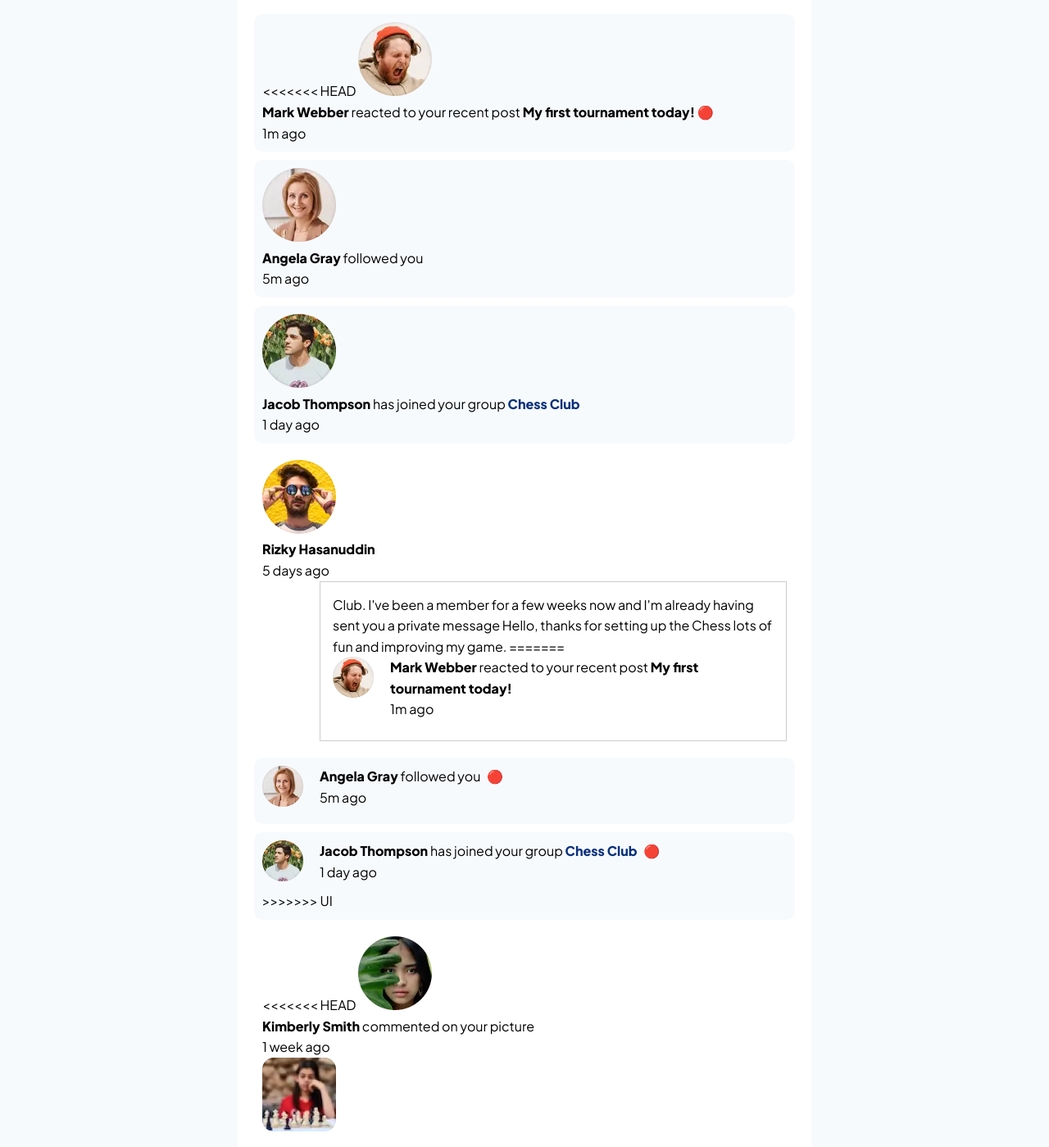
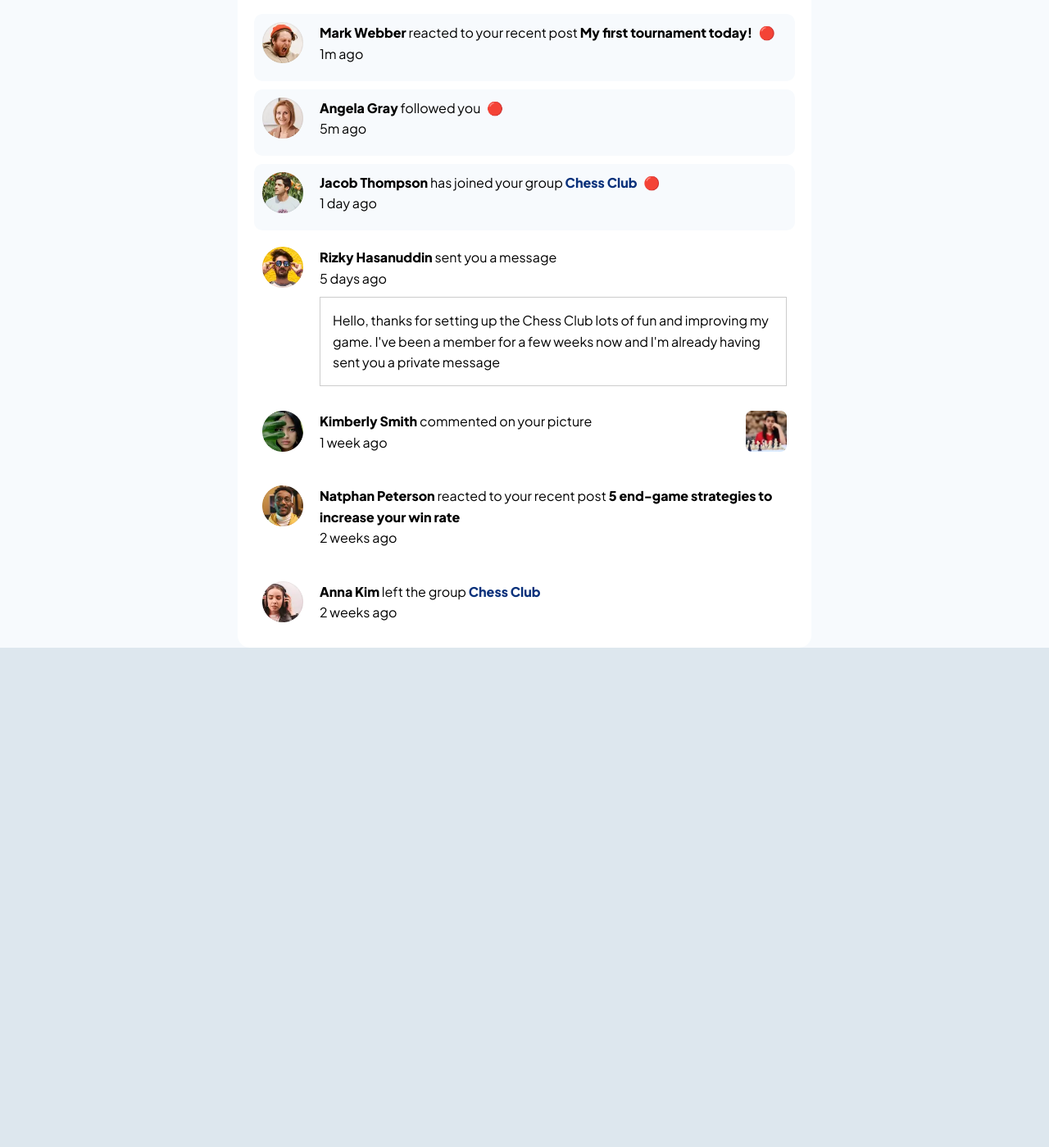
Before and after one commit to mohamedyasser27/notifications-page-main, a plain HTML site: page index.html in a window 1280 px wide. Shown: the part 61-1460 px from the top of the page at 82% size. After the commit the page ends 851 px from the top, so only its background shows below. Drawn offline with Linux system fonts and the light colour scheme.

Commit message:
fix html merge error

```diff
--- a/index.html
+++ b/index.html
@@ -27,60 +27,6 @@
         </header>
 
         <article class="notification unread">
-<<<<<<< HEAD
-          <img
-            src="./assets/images/avatar-mark-webber.webp"
-            alt="avatar"
-            class="avaterImg"
-          />
-          <p class="notificationContent">
-            <span class="userName">Mark Webber </span> reacted to your recent
-            post
-            <span class="ownPostName">My first tournament today!</span>
-            <span class="dot">&#128308;</span>
-          </p>
-          <p class="De liveredAtTime">1m ago</p>
-        </article>
-        <article class="notification unread">
-          <img
-            src="./assets/images/avatar-angela-gray.webp"
-            alt="avatar"
-            class="avaterImg"
-          />
-          <p class="notificationContent">
-            <span class="userName">Angela Gray</span> followed you
-          </p>
-          <p class="DeliveredAtTime">5m ago</p>
-        </article>
-
-        <article class="notification unread">
-          <img
-            src="./assets/images/avatar-jacob-thompson.webp"
-            alt="avatar"
-            class="avaterImg"
-          />
-          <p class="notificationContent">
-            <span class="userName">Jacob Thompson</span> has joined your group
-            <span class="groupName">Chess Club</span>
-          </p>
-          <p class="DeliveredAtTime">1 day ago</p>
-        </article>
-
-        <article class="notification">
-          <img
-            src="./assets/images/avatar-rizky-hasanuddin.webp"
-            alt="avatar"
-            class="avaterImg"
-          />
-          <p class="notificationContent">
-            <span class="userName">Rizky Hasanuddin</span>
-          </p>
-          <p class="DeliveredAtTime">5 days ago</p>
-          <div class="messageBox">
-            Club. I've been a member for a few weeks now and I'm already having
-            sent you a private message Hello, thanks for setting up the Chess
-            lots of fun and improving my game.
-=======
           <div class="upperContent">
             <img
               class="avatarImg"
@@ -137,53 +83,10 @@
           </div>
           <div class="lowerContent">
 
->>>>>>> UI
           </div>
         </article>
 
         <article class="notification">
-<<<<<<< HEAD
-          <img
-            src="./assets/images/avatar-kimberly-smith.webp"
-            alt="avatar"
-            class="avaterImg"
-          />
-          <p class="notificationContent">
-            <span class="userName">Kimberly Smith</span> commented on your
-            picture
-          </p>
-          <p class="DeliveredAtTime">1 week ago</p>
-          <img src="./assets/images/image-chess.webp" alt="attached-image" />
-        </article>
-
-        <article class="notification">
-          <img
-            src="./assets/images/avatar-nathan-peterson.webp"
-            alt="avatar"
-            class="avaterImg"
-          />
-          <p class="notificationContent">
-            <span class="userName">Natphan Peterson</span> reacted to your
-            recent post<span class="ownPostName">
-              5 end-game strategies to increase your win rate</span
-            >
-          </p>
-          <p class="DeliveredAtTime">2 weeks ago</p>
-        </article>
-
-        <article class="notification">
-          <img
-            src="./assets/images/avatar-anna-kim.webp"
-            alt="avatar"
-            class="avaterImg"
-          />
-          <p class="notificationContent">
-            <span class="userName">Anna Kim</span> left the group
-            <span class="groupName">Chess Club</span>
-          </p>
-          <p class="DeliveredAtTime">2 weeks ago</p>
-        </article>
-=======
           <div class="upperContent">
             <img
               class="avatarImg"
@@ -276,7 +179,6 @@
           </div>
         </article>
 
->>>>>>> UI
       </section>
     </main>
   </body>
```
